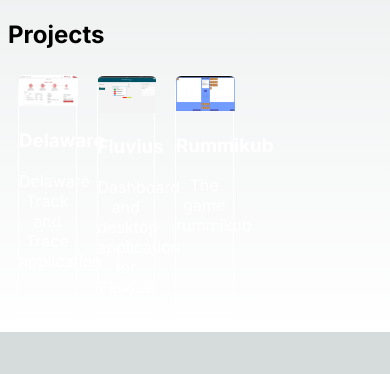
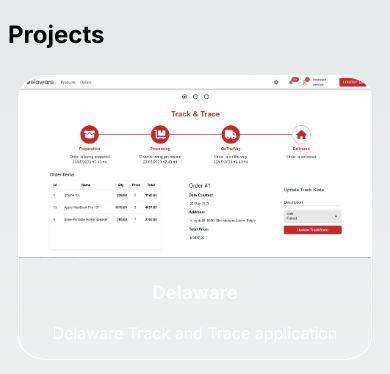
Before and after one commit to yorandm/portfolio, a Next.js app: page /projecten in a window 390 px wide. Shown: the part 587-961 px from the top of the page. Before the commit the page ends 919 px from the top, so only its background shows below. Built offline with nearby package versions, Linux system fonts and the light colour scheme.

Commit message:
responsive

```diff
--- a/src/components/Projects/css/projects.module.css
+++ b/src/components/Projects/css/projects.module.css
@@ -1,6 +1,6 @@
 .projects{
     display:flex;
-    justify-content: start;
+    justify-content: space-between;
     flex-wrap: wrap;
     flex-shrink: 0;
     flex-grow: 0;
@@ -11,3 +11,9 @@
 
 
 }
+@media screen and (max-width: 768px) {
+
+    #projects h2{
+        font-size: 1.5rem;
+    }
+}
--- a/src/components/Projects/projectCard/css/projectCard.module.css
+++ b/src/components/Projects/projectCard/css/projectCard.module.css
@@ -1,5 +1,5 @@
 .img {
-    width: 15vw;
+    width: 100%;
     border-top-left-radius: 10%;
     border-top-right-radius: 10%;
     height: auto;
@@ -10,7 +10,7 @@
     border: 1px solid white;
     border-radius: 8%;
     transition: 1s;
-    width:15vw;
+    width: 20vw;
     height:100%;
     color:white
 }
@@ -27,3 +27,27 @@
 .card h3:hover {
     text-decoration: underline;
 }
+
+
+
+
+
+@media screen and (max-width: 1024px) {
+
+    .card {
+        width: 26VW;
+    }
+}
+@media screen and (max-width: 768px) {
+    .card {
+        width: 45VW;
+    }
+
+}
+
+@media screen and (max-width: 600px) {
+
+    .card {
+        width: 100%;
+    }
+}
--- a/src/components/Projects/projectCard/index.tsx
+++ b/src/components/Projects/projectCard/index.tsx
@@ -3,7 +3,7 @@
 
 export default function ProjectCard({ project}: { project: Project }) {
   return (<>
-  <Link href={`/projecten/${project.id}`}>
+  <Link href={`/projecten/${project.id}`} className={style.link}>
     <div className={style.card}>
      { /* eslint-disable-next-line @next/next/no-img-element*/}
       <img className={style.img} src={project.headerImg.src} alt={project.headerImg.alt} />
```
Also changed, not shown: src/components/contact/css/contact.module.css (+15 -0 lines).
